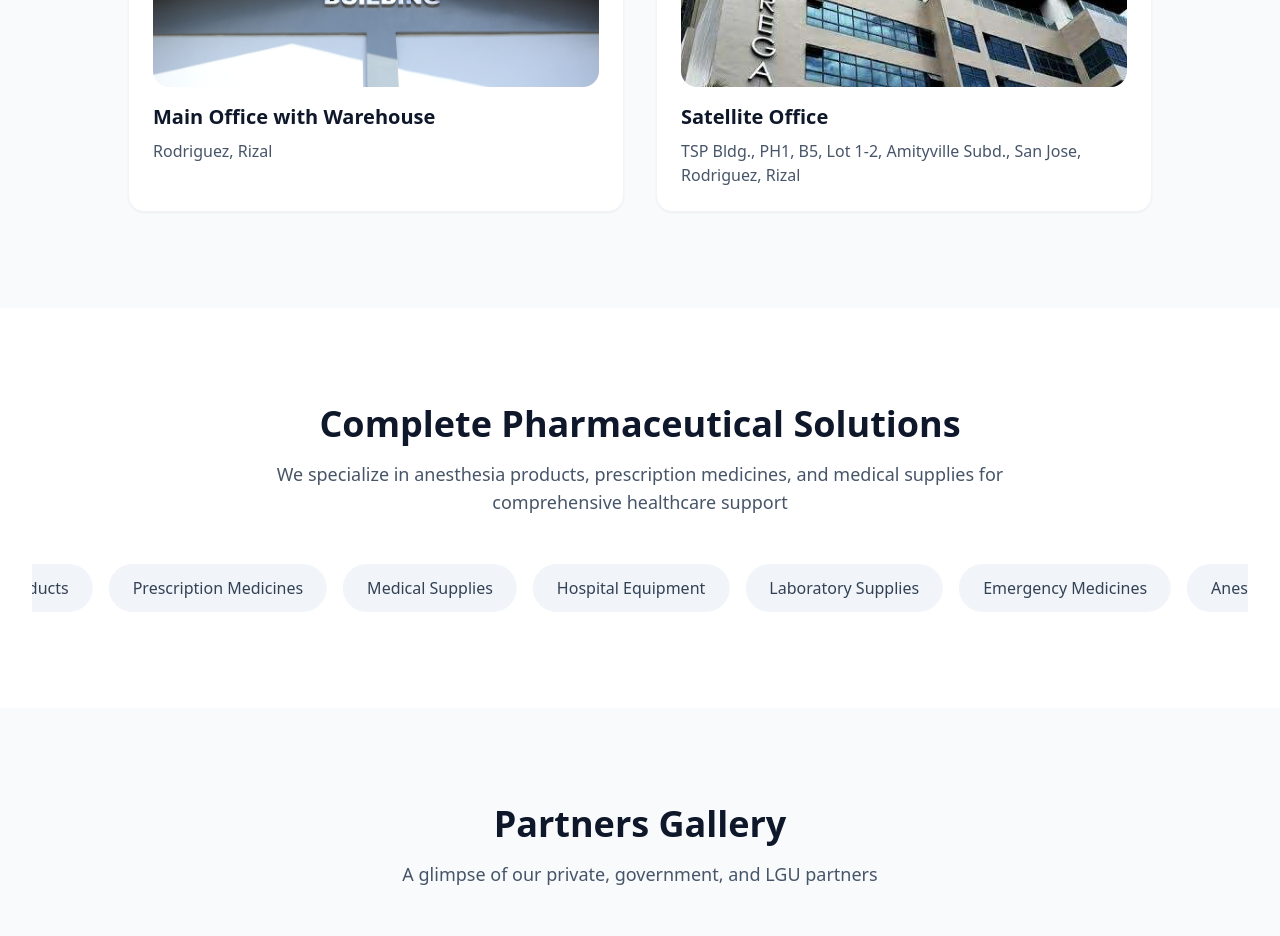
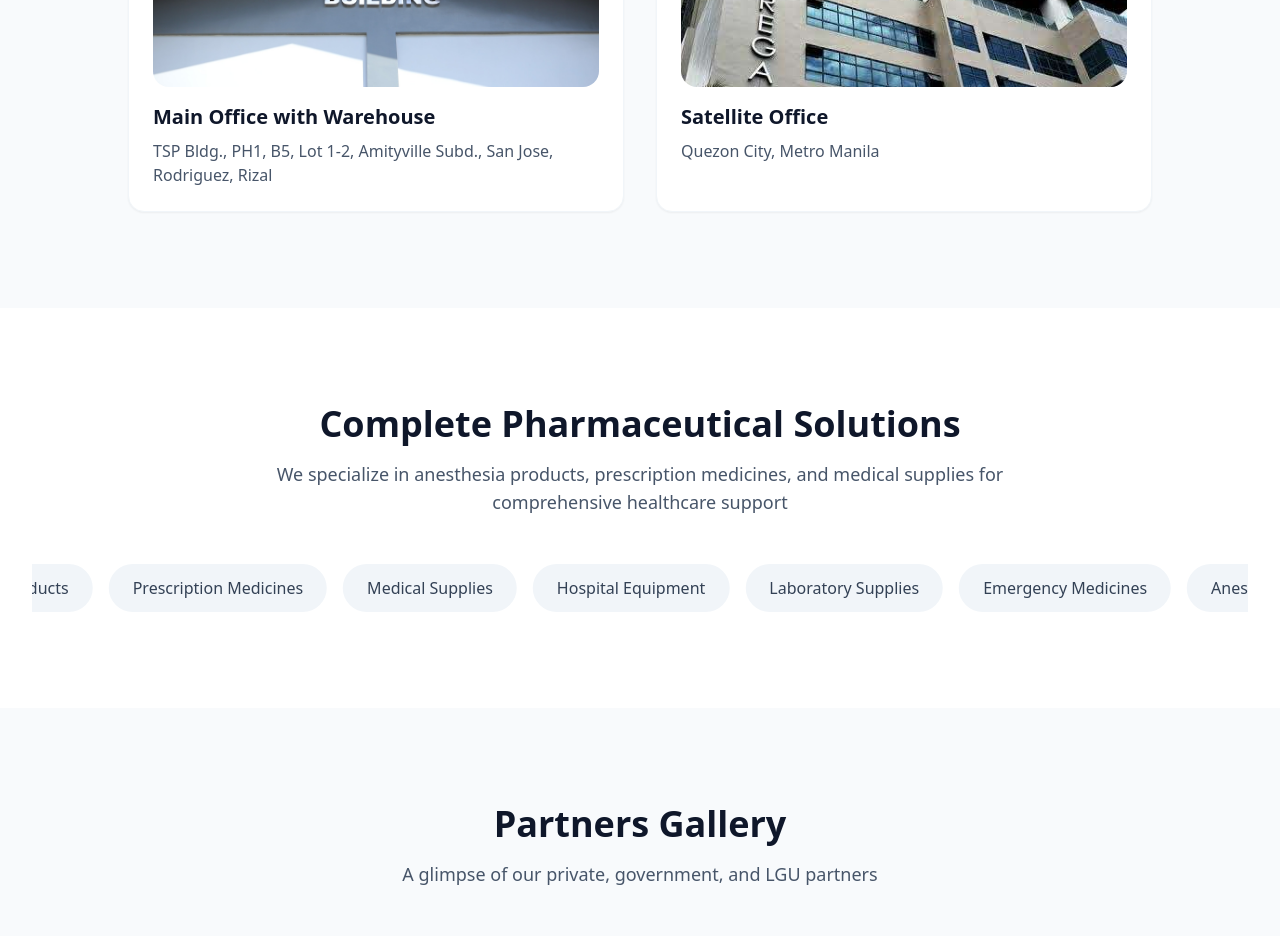
Before and after one commit to AdminMUPG/landing-page-mupg, a React (Vite) app: page / in a window 1280 px wide. Shown: the part 5160-6096 px from the top of the page. Built offline with nearby package versions, Linux system fonts and the light colour scheme.

Commit message:
Update company locations in companyData: Changed warehouse address to include specific building details and updated satellite office location to Quezon City, Metro Manila for improved accuracy.

```diff
--- a/src/data/tsp.ts
+++ b/src/data/tsp.ts
@@ -54,8 +54,8 @@ export const companyData: Company = {
   ],
   whoWeAre: 'Medica Uno Farma Int\'l Traders Corp. is a 100% Filipino-owned pharmaceutical company committed to improving healthcare access in the Philippines. We specialize in the importation, distribution, and marketing of branded and generic pharmaceutical products, with a particular focus on anesthesia and prescription medicines. Our extensive network enables us to serve healthcare institutions nationwide—from major hospitals to local government health centers—ensuring that essential medicines reach those who need them most.',
   locations: {
-    warehouse: 'Rodriguez, Rizal',
-    satelliteOffice: 'TSP Bldg., PH1, B5, Lot 1-2, Amityville Subd., San Jose, Rodriguez, Rizal'
+    warehouse: 'TSP Bldg., PH1, B5, Lot 1-2, Amityville Subd., San Jose, Rodriguez, Rizal',
+    satelliteOffice: 'Quezon City, Metro Manila'
   },
   groupOfCompanies: [
     {
```
